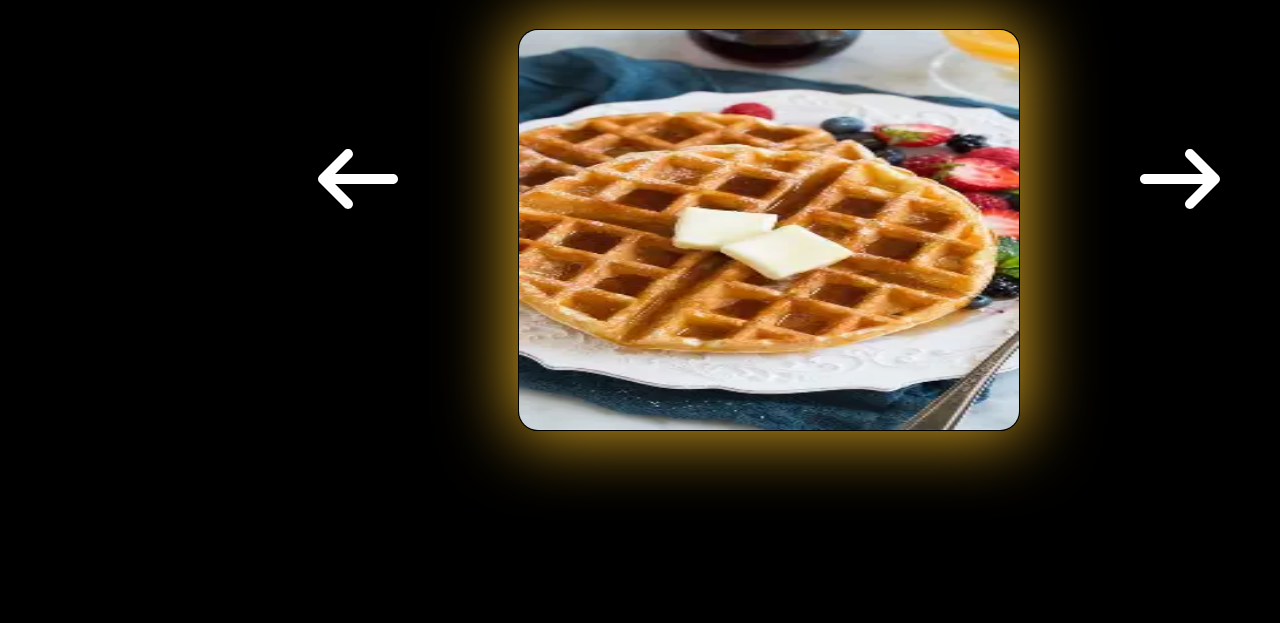
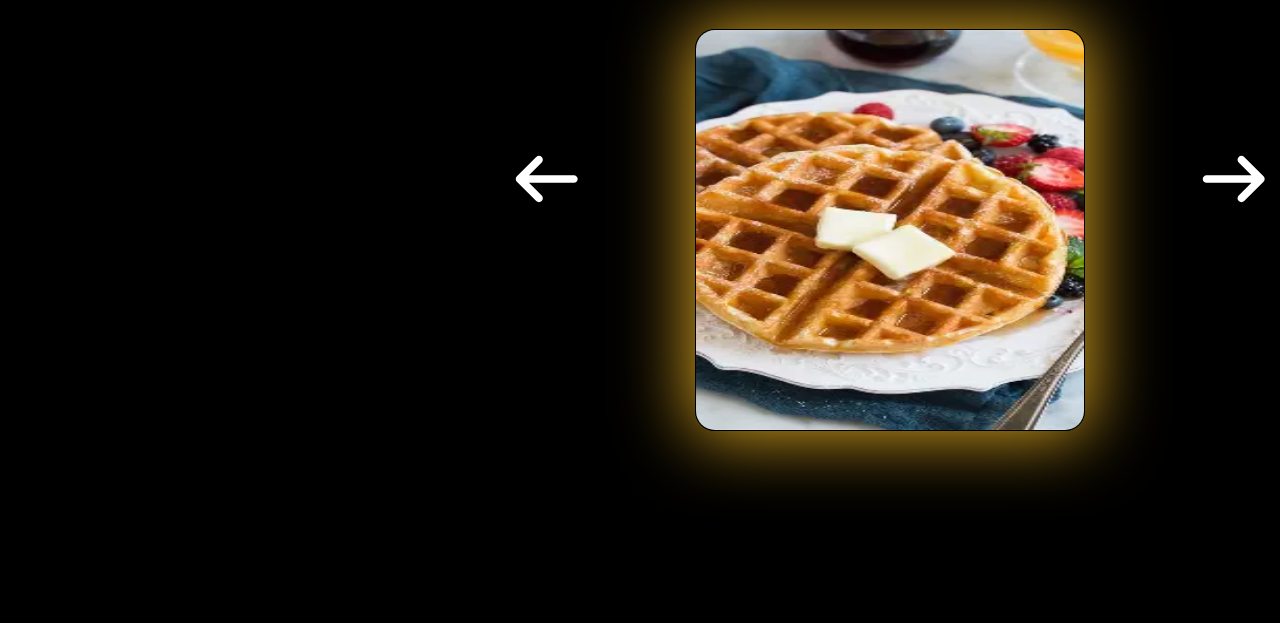
Before and after one commit to shinkensen/Waffles, a plain HTML site: page waffleGallery.html in a window 1280 px wide. Shown: the part 177-800 px from the top of the page. Drawn offline with Linux system fonts and the light colour scheme; a web font is replaced by a local one.

Commit message:
some margin stuff

```diff
--- a/waffleGallery.html
+++ b/waffleGallery.html
@@ -11,7 +11,7 @@
     <svg xmlns="http://www.w3.org/2000/svg" style="fill:white;height:50px; margin-left:0px;margin-top:10px" viewBox="0 0 640 640"><path d="M73.4 297.4C60.9 309.9 60.9 330.2 73.4 342.7L233.4 502.7C245.9 515.2 266.2 515.2 278.7 502.7C291.2 490.2 291.2 469.9 278.7 457.4L173.3 352L544 352C561.7 352 576 337.7 576 320C576 302.3 561.7 288 544 288L173.3 288L278.7 182.6C291.2 170.1 291.2 149.8 278.7 137.3C266.2 124.8 245.9 124.8 233.4 137.3L73.4 297.3z"/></svg>
     </a>
     <h1 id= "title2" class="animation" style="font-size:3em;color:bisque; font-family:bbh sans bartle;text-align:center;padding-bottom:20px; padding-top:20px;border-bottom: 1px solid bisque;width:fit-content;padding-left:50px;padding-right:50px;margin-left:500px;margin-top:-50px">Waffle<br>Gallery</h1>
-    <div style="display: flex;">
+    <div style="display: flex;margin-left:200px">
         <svg id="left" xmlns="http://www.w3.org/2000/svg" style="fill:white;height:100px; margin-left:300px;margin-top:100px" viewBox="0 0 640 640"><path d="M73.4 297.4C60.9 309.9 60.9 330.2 73.4 342.7L233.4 502.7C245.9 515.2 266.2 515.2 278.7 502.7C291.2 490.2 291.2 469.9 278.7 457.4L173.3 352L544 352C561.7 352 576 337.7 576 320C576 302.3 561.7 288 544 288L173.3 288L278.7 182.6C291.2 170.1 291.2 149.8 278.7 137.3C266.2 124.8 245.9 124.8 233.4 137.3L73.4 297.3z"/></svg>
         <img id="img" src="images/waffle1.png" style="width: 500px;height:400px; margin:110px;margin-top:0px; border:1px solid black;border-radius:20px;box-shadow: goldenrod 0px 0px 70px 5px;">
         <svg id="right" xmlns="http://www.w3.org/2000/svg" style="fill:white;height:100px;margin-top:100px" viewBox="0 0 640 640"><path d="M566.6 342.6C579.1 330.1 579.1 309.8 566.6 297.3L406.6 137.3C394.1 124.8 373.8 124.8 361.3 137.3C348.8 149.8 348.8 170.1 361.3 182.6L466.7 288L96 288C78.3 288 64 302.3 64 320C64 337.7 78.3 352 96 352L466.7 352L361.3 457.4C348.8 469.9 348.8 490.2 361.3 502.7C373.8 515.2 394.1 515.2 406.6 502.7L566.6 342.7z"/></svg>
```
Also changed, not shown: index.html (+2 -1 lines).
